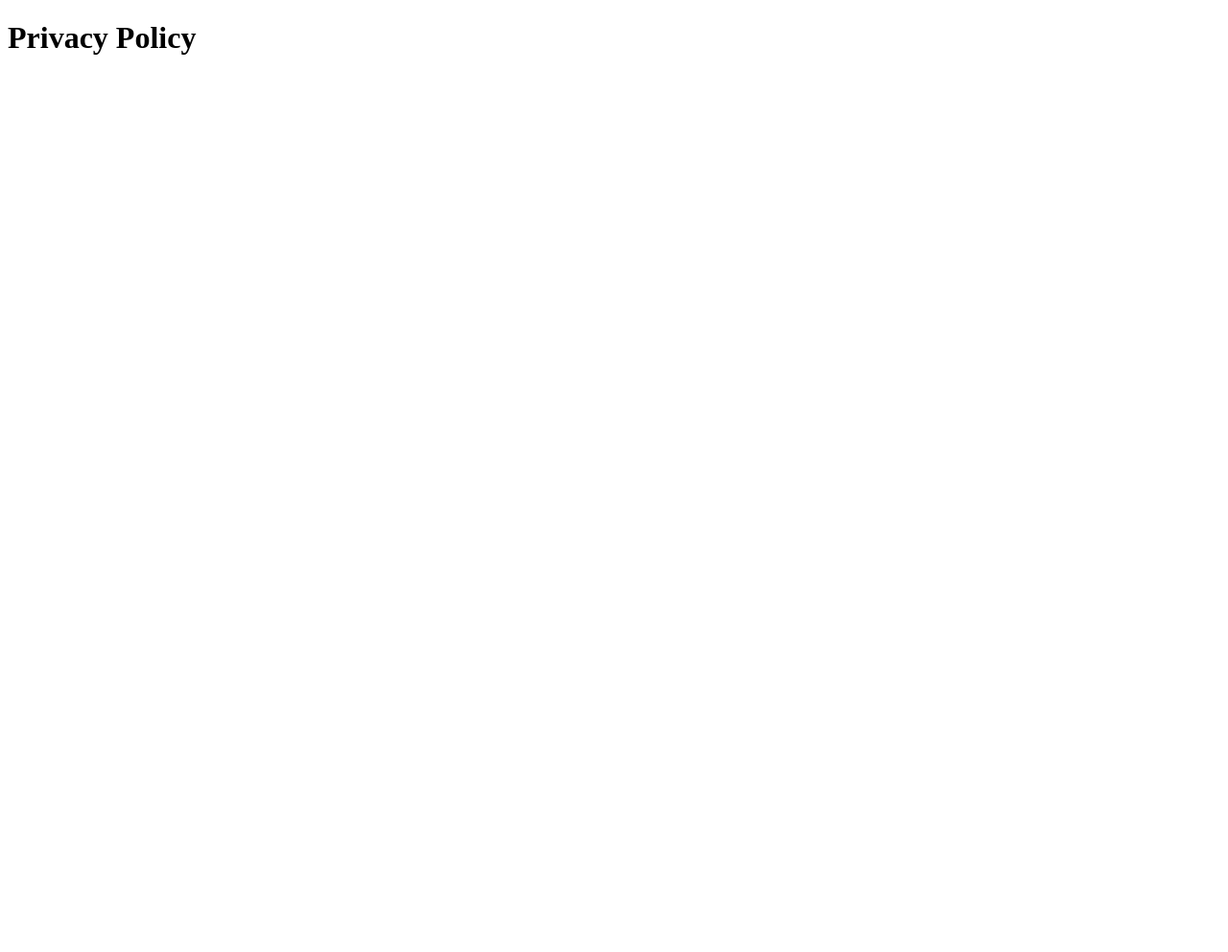
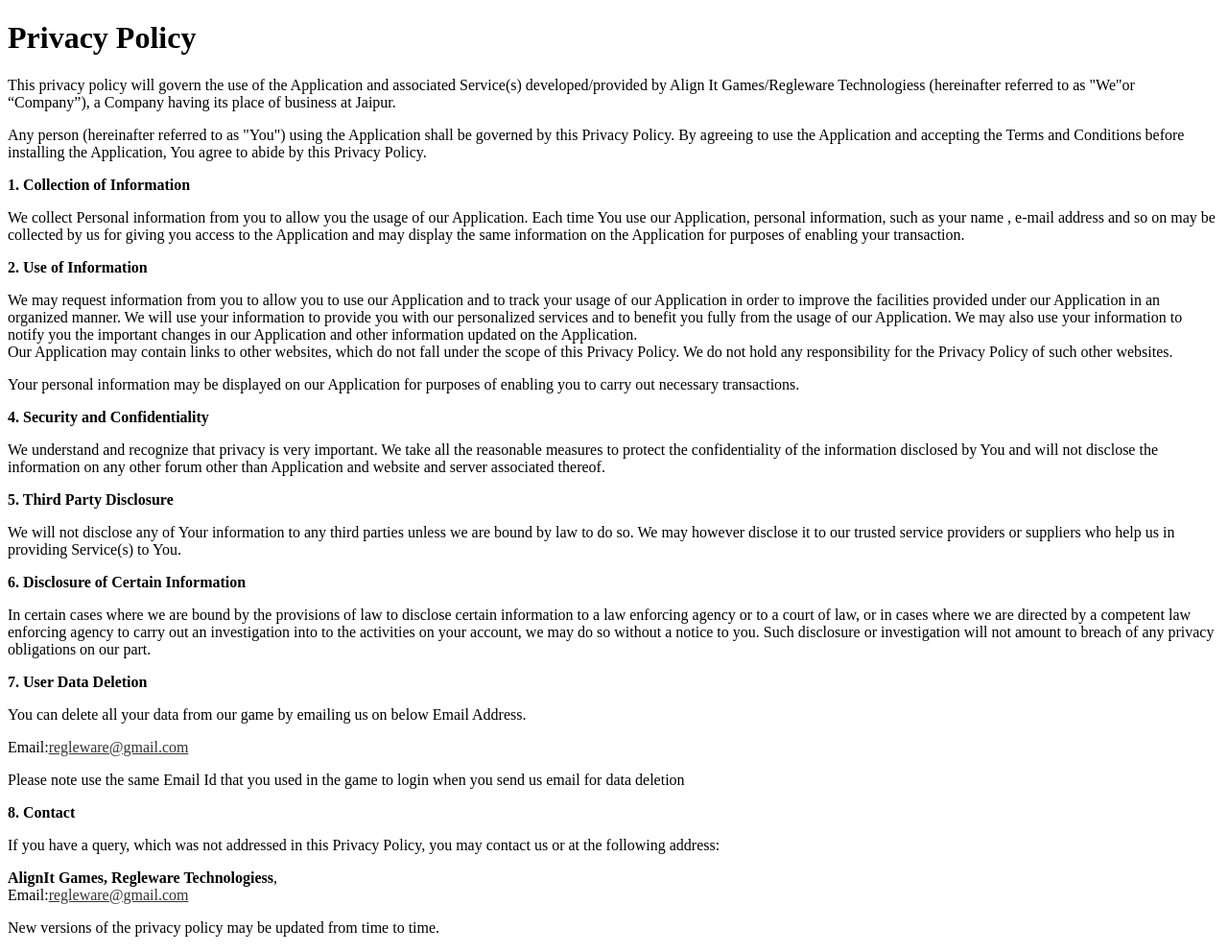
Before and after one commit to muditsen/cryptogram.github.io, a plain HTML site: page index.html in a window 1280 px wide. Shown: the whole page at 96% size. Before the commit the page ends 800 px from the top, so only its background shows below. Drawn offline with Linux system fonts and the light colour scheme.

Commit message:
Update index.html

```diff
--- a/index.html
+++ b/index.html
@@ -1,11 +1,70 @@
+
 <!DOCTYPE html>
-<html>
-<head>
-	<meta charset="utf-8">
-	<meta name="viewport" content="width=device-width, initial-scale=1">
-	<title>Privacy Policy</title>
+<!-- saved from url=(0045)https://www.cricketbuddies.com/privacy-policy -->
+<html lang="en" dir="ltr" prefix="og: http://ogp.me/ns# article: http://ogp.me/ns/article# book: http://ogp.me/ns/book# profile: http://ogp.me/ns/profile# video: http://ogp.me/ns/video# product: http://ogp.me/ns/product# content: http://purl.org/rss/1.0/modules/content/ dc: http://purl.org/dc/terms/ foaf: http://xmlns.com/foaf/0.1/ rdfs: http://www.w3.org/2000/01/rdf-schema# sioc: http://rdfs.org/sioc/ns# sioct: http://rdfs.org/sioc/types# skos: http://www.w3.org/2004/02/skos/core# xsd: http://www.w3.org/2001/XMLSchema#" class="js mdl-js"><head><meta http-equiv="Content-Type" content="text/html; charset=UTF-8">
+	<link rel="profile" href="http://www.w3.org/1999/xhtml/vocab">
+
+	<meta name="viewport" content="width=device-width, initial-scale=1.0">
+	<meta property="og:type" content="article">
+	<meta property="og:title" content="Privacy Policy">
+	<title>Privacy Policy | Align It Games</title>
+
 </head>
-<body>
-	<h1>Privacy Policy</h1>
-</body>
+<body class="html not-front not-logged-in no-sidebars page-node page-node- page-node-351 node-type-page">
+
+	<div class="main-container ">
+
+
+		<div class="container content-container">
+
+
+			<div class="col-sm-12 content-region">
+				<a id="main-content"></a>
+
+				<h1 class="page-header">Privacy Policy</h1>
+
+				<div class="region region-content">
+					<div id="block-system-main" class="block block-system clearfix">
+
+
+						<div id="node-351" class="node node-page clearfix" about="/privacy-policy" typeof="foaf:Document">
+							<header>
+								<span property="dc:title" content="Privacy Policy" class="rdf-meta element-hidden"></span>      </header>
+								<div class="field field-name-body field-type-text-with-summary field-label-hidden"><div class="field-items"><div class="field-item even" property="content:encoded"><p>This privacy policy will govern the use of the Application and associated Service(s) developed/provided by Align It Games/Regleware Technologiess (hereinafter referred to as "We"or “Company”), a Company having its place of business at Jaipur.</p>
+									<p>Any person (hereinafter referred to as "You") using the Application shall be governed by this Privacy Policy. By agreeing to use the Application and accepting the Terms and Conditions before installing the Application, You agree to abide by this Privacy Policy.</p>
+									<p><strong>1. Collection of Information</strong></p>
+									<p>We collect Personal information from you to allow you the usage of our Application. Each time You use our Application, personal information, such as your name , e-mail address and so on may be collected by us for giving you access to the Application and may display the same information on the Application for purposes of enabling your transaction.</p>
+									<p><strong>2. Use of Information</strong></p>
+									<p>We may request information from you to allow you to use our Application and to track your usage of our Application in order to improve the facilities provided under our Application in an organized manner. We will use your information to provide you with our personalized services and to benefit you fully from the usage of our Application. We may also use your information to notify you the important changes in our Application and other information updated on the Application.<br>
+									Our Application may contain links to other websites, which do not fall under the scope of this Privacy Policy. We do not hold any responsibility for the Privacy Policy of such other websites.</p>
+									<p>Your personal information may be displayed on our Application for purposes of enabling you to carry out necessary transactions.</p>
+									<p><strong>4. Security and Confidentiality</strong></p>
+									<p>We understand and recognize that privacy is very important. We take all the reasonable measures to protect the confidentiality of the information disclosed by You and will not disclose the information on any other forum other than Application and website and server associated thereof.</p>
+									<p><strong>5. Third Party Disclosure</strong></p>
+									<p>We will not disclose any of Your information to any third parties unless we are bound by law to do so. We may however disclose it to our trusted service providers or suppliers who help us in providing Service(s) to You.</p>
+									<p><strong>6. Disclosure of Certain Information</strong></p>
+									<p>In certain cases where we are bound by the provisions of law to disclose certain information to a law enforcing agency or to a court of law, or in cases where we are directed by a competent law enforcing agency to carry out an investigation into to the activities on your account, we may do so without a notice to you. Such disclosure or investigation will not amount to breach of any privacy obligations on our part.</p>
+									<p><strong>7. User Data Deletion</strong></p>
+									<p>You can delete all your data from our game by emailing us on below Email Address.<br></p>
+									<p>Email:<a href="mailto:regleware@gmail.com" style="color:#333333">regleware@gmail.com</a><br></p>
+									<p>Please note use the same Email Id that you used in the game to login when you send us email for data deletion</p>
+									<p><strong>8. Contact</strong></p>
+									<p>If you have a query, which was not addressed in this Privacy Policy, you may contact us or at the following address:</p>
+									<p><strong>AlignIt Games, Regleware Technologiess</strong>,<br>
+										Email:<a href="mailto:regleware@gmail.com" style="color:#333333">regleware@gmail.com</a></p>
+
+										<p>New versions of the privacy policy may be updated from time to time.</p>
+									</div></div></div>    <footer>
+									</footer>
+								</div>
+
+							</div>
+						</div>
+					</div>
+
+
+				</div>
+			</div>
+
+		</body>
 </html>
```
